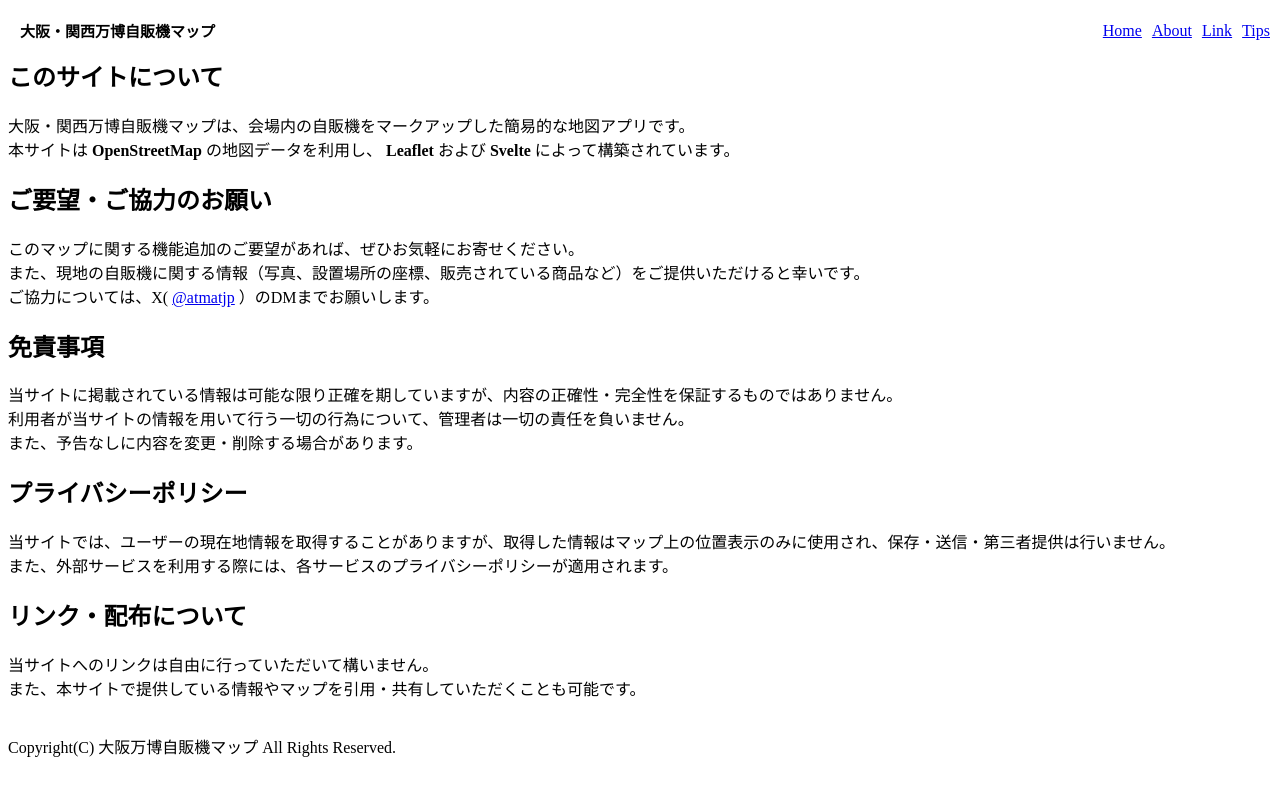
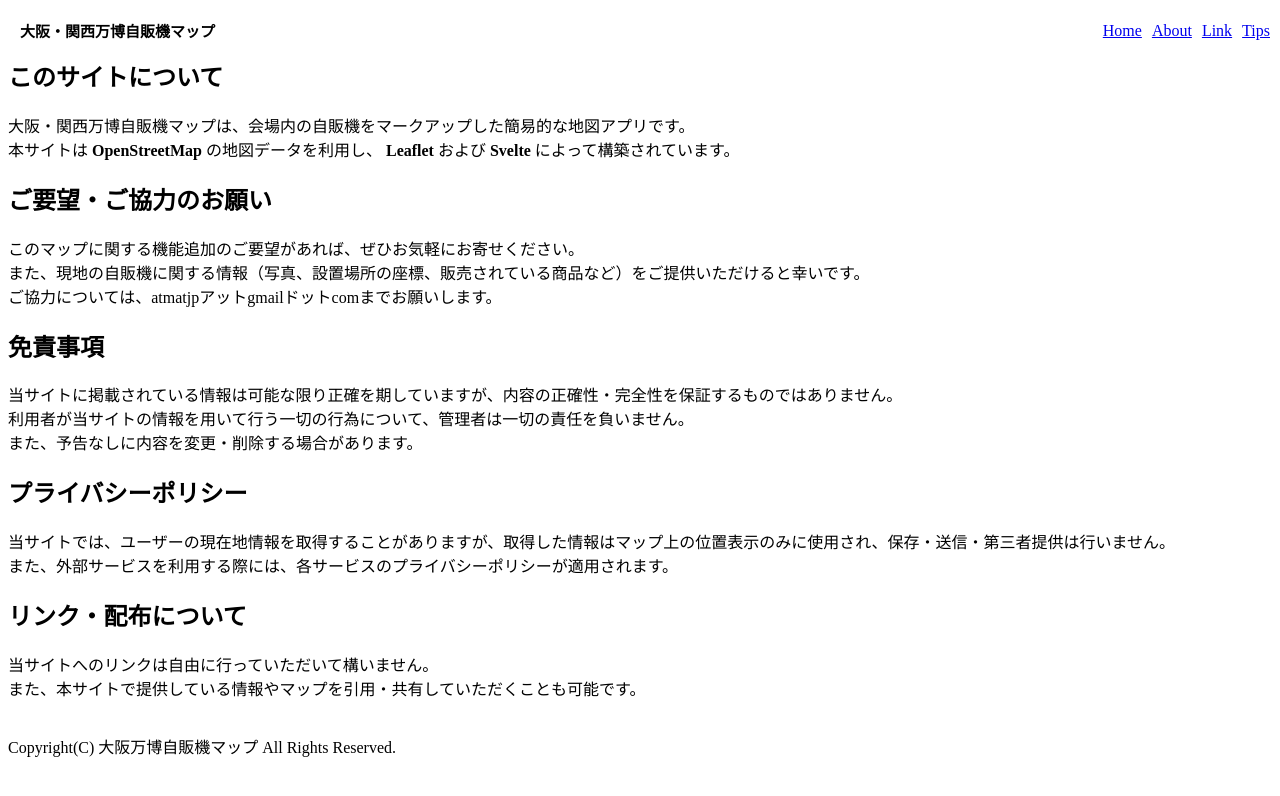
Before and after one commit to atmatjp/waterhole, a SvelteKit app: page /about in a window 1280 px wide. Shown: the top 796 px of the page. Built offline with nearby package versions, Linux system fonts and the light colour scheme.

Commit message:
Update +page.svelte

```diff
--- a/src/routes/about/+page.svelte
+++ b/src/routes/about/+page.svelte
@@ -21,9 +21,7 @@
   <br />
   また、現地の自販機に関する情報（写真、設置場所の座標、販売されている商品など）をご提供いただけると幸いです。
   <br />
-  ご協力については、X(
-  <a href="https://x.com/atmatjp" target="_blank">@atmatjp</a>
-  ）のDMまでお願いします。
+  ご協力については、atmatjpアットgmailドットcomまでお願いします。
 </p>
 <!---->
 <h2>免責事項</h2>
```
